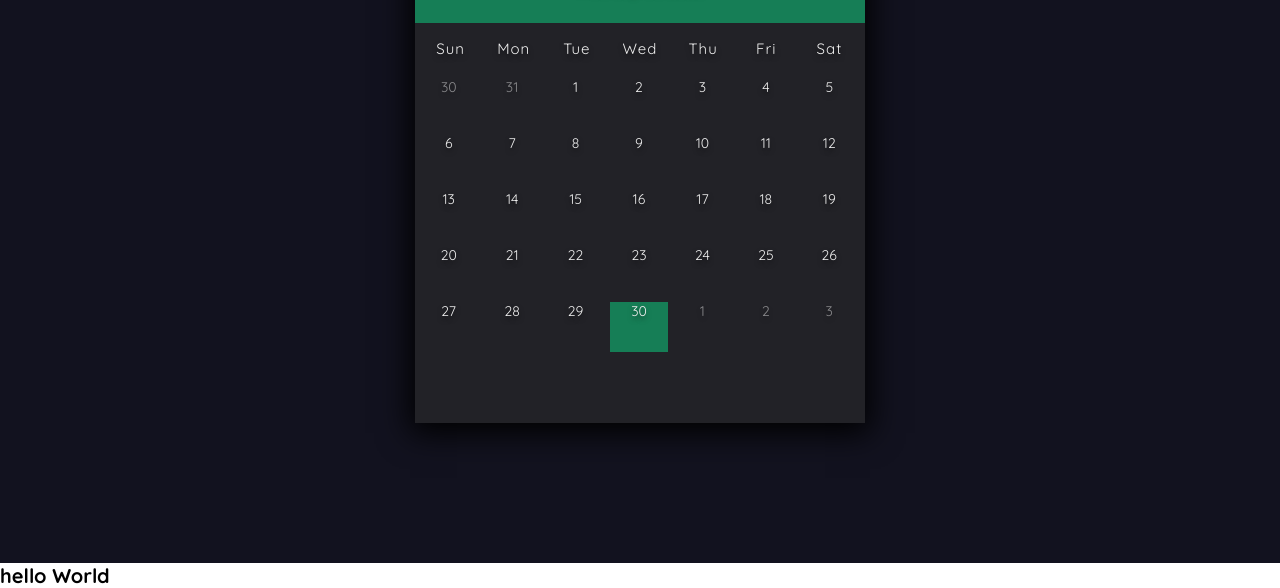
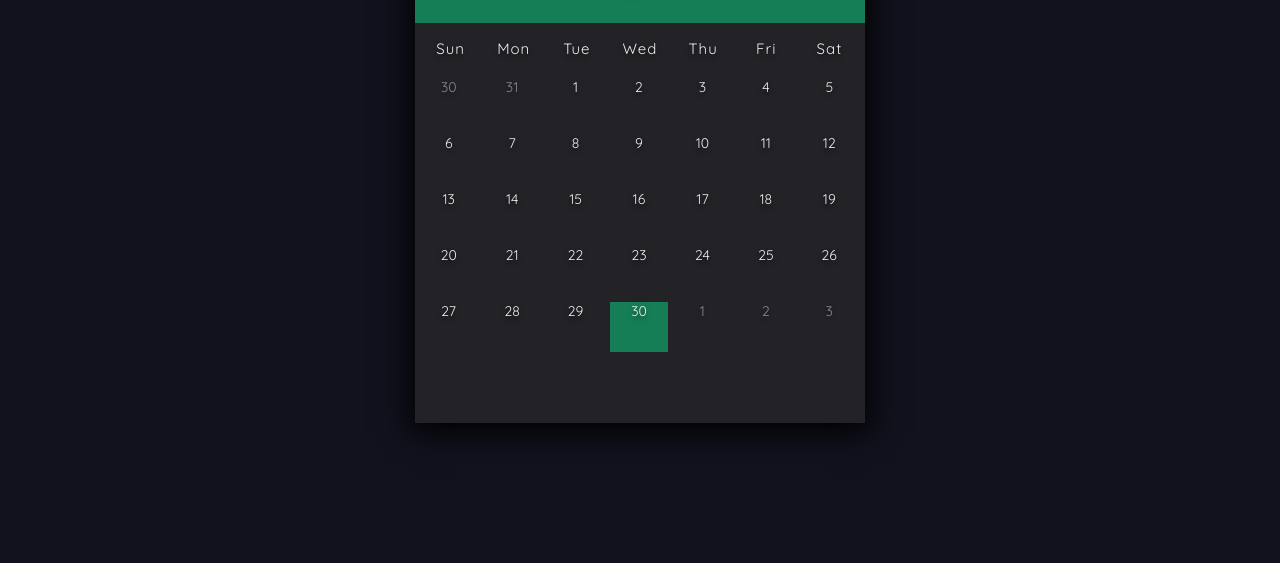
Before and after one commit to RYOTA-KOBA/JsCalendar, a plain HTML site: page index.html in a window 1280 px wide. Shown: the part 237-825 px from the top of the page. After the commit the page ends 800 px from the top, so only its background shows below. Drawn offline with Linux system fonts and the light colour scheme.

Commit message:
remove trash text

```diff
--- a/index.html
+++ b/index.html
@@ -32,9 +32,6 @@
         </div>
     </div>
 
-    <h1>hello World</h1>
-
-
     <script src="script.js"></script>
 </body>
 </html>
--- a/script.js
+++ b/script.js
@@ -85,5 +85,3 @@ addEventListener("click",()=>{
 });
 
 renderCalendar();
-
-aaaa
```
